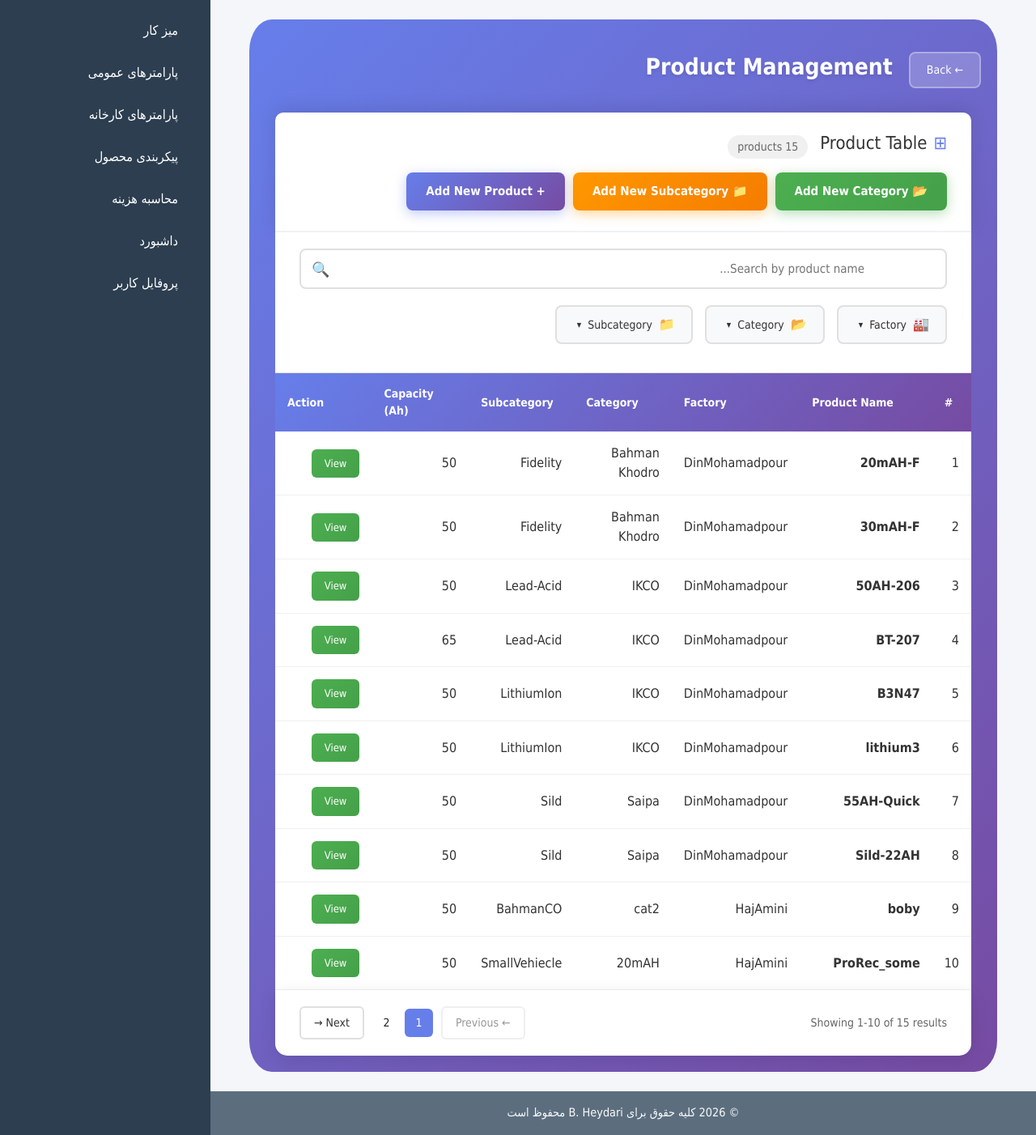
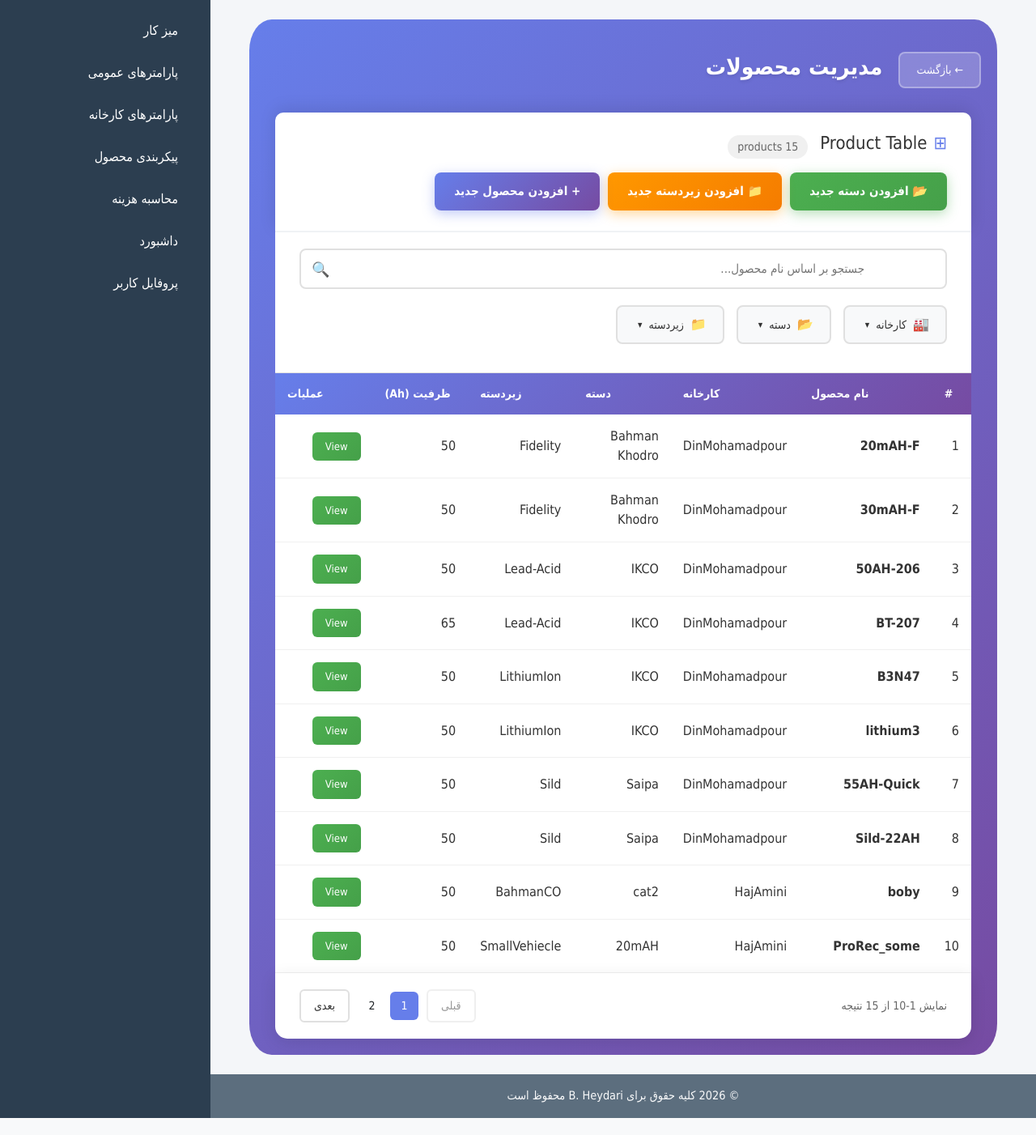
Before and after one commit to BabakHeidari/Engcost_determination_app, a Flask app: page /product/production_selection in a window 1280 px wide. Shown: the part 48-1450 px from the top of the page at 81% size. After the commit the page ends 1429 px from the top, so only its background shows below. Run offline with Flask 3, Linux system fonts and the light colour scheme; the visitor is signed in with stand-in values (Sample User, id 1).

Commit message:
Localize remaining UI copy to Persian

```diff
--- a/templates/product/production_selection.html
+++ b/templates/product/production_selection.html
@@ -5,9 +5,9 @@
     <!-- Header Section -->
     <div class="header-section">
         <button class="btn-back" onclick="history.back()">
-            <span class="back-icon">←</span> Back
+            <span class="back-icon">←</span> بازگشت
         </button>
-        <h1 class="page-title">Product Management</h1>
+        <h1 class="page-title">مدیریت محصولات</h1>
     </div>
 
     <div class="container">
@@ -21,13 +21,13 @@
             </div>
             <div class="header-right" style="display: flex; gap: 10px;">
                 <button class="btn-add-category" onclick="openAddCategoryModal()">
-                    <span class="btn-icon">📂</span> Add New Category
+                    <span class="btn-icon">📂</span> افزودن دسته جدید
                 </button>
                 <button class="btn-add-subcategory" onclick="openAddSubcategoryModal()">
-                    <span class="btn-icon">📁</span> Add New Subcategory
+                    <span class="btn-icon">📁</span> افزودن زیردسته جدید
                 </button>
                 <button class="btn-add-product" onclick="openAddProductModal()">
-                    <span class="btn-icon">+</span> Add New Product
+                    <span class="btn-icon">+</span> افزودن محصول جدید
                 </button>
             </div>
         </div>
@@ -36,7 +36,7 @@
         <div class="filters-panel">
             <div class="search-box">
                 <span class="search-icon">🔍</span>
-                <input id="searchInput" type="text" placeholder="Search by product name..." />
+                <input id="searchInput" type="text" placeholder="جستجو بر اساس نام محصول..." />
                 <button class="btn-clear-search" id="clearSearch" style="display:none;">✕</button>
             </div>
 
@@ -44,7 +44,7 @@
                 <!-- Factory -->
                 <div class="dropdown">
                     <button class="dropbtn">
-                        <span class="filter-icon">🏭</span> Factory <span class="arrow">▾</span>
+                        <span class="filter-icon">🏭</span> کارخانه <span class="arrow">▾</span>
                         <span class="filter-count" id="factoryCount"></span>
                     </button>
                     <div class="dropdown-content" id="factoryDropdown"></div>
@@ -53,7 +53,7 @@
                 <!-- Category -->
                 <div class="dropdown">
                     <button class="dropbtn">
-                        <span class="filter-icon">📂</span> Category <span class="arrow">▾</span>
+                        <span class="filter-icon">📂</span> دسته <span class="arrow">▾</span>
                         <span class="filter-count" id="categoryCount"></span>
                     </button>
                     <div class="dropdown-content" id="categoryDropdown"></div>
@@ -62,7 +62,7 @@
                 <!-- Subcategory -->
                 <div class="dropdown">
                     <button class="dropbtn">
-                        <span class="filter-icon">📁</span> Subcategory <span class="arrow">▾</span>
+                        <span class="filter-icon">📁</span> زیردسته <span class="arrow">▾</span>
                         <span class="filter-count" id="subcategoryCount"></span>
                     </button>
                     <div class="dropdown-content" id="subcategoryDropdown"></div>
@@ -79,32 +79,32 @@
                 <thead>
                     <tr>
                         <th width="5%">#</th>
-                        <th width="20%">Product Name</th>
-                        <th width="15%">Factory</th>
-                        <th width="15%">Category</th>
-                        <th width="15%">Subcategory</th>
-                        <th width="15%">Capacity (Ah)</th>
-                        <th width="15%">Action</th>
+                        <th width="20%">نام محصول</th>
+                        <th width="15%">کارخانه</th>
+                        <th width="15%">دسته</th>
+                        <th width="15%">زیردسته</th>
+                        <th width="15%">ظرفیت (Ah)</th>
+                        <th width="15%">عملیات</th>
                     </tr>
                 </thead>
                 <tbody></tbody>
             </table>
             <div class="empty-state" id="emptyState" style="display:none;">
                 <div class="empty-icon">📦</div>
-                <h3>No products found</h3>
-                <p>Try adjusting your search or filter criteria</p>
+                <h3>محصولی یافت نشد</h3>
+                <p>معیارهای جستجو یا فیلتر را تغییر دهید</p>
             </div>
         </div>
 
         <!-- Pagination -->
         <div class="pagination-wrapper">
             <div class="pagination-info">
-                Showing <span id="showingStart">0</span>-<span id="showingEnd">0</span> of <span id="totalResults">0</span> results
+                نمایش <span id="showingStart">0</span>-<span id="showingEnd">0</span> از <span id="totalResults">0</span> نتیجه
             </div>
             <div class="pagination">
-                <button id="prevPage" class="btn-page">← Previous</button>
+                <button id="prevPage" class="btn-page">قبلی</button>
                 <div class="page-numbers" id="pageNumbers"></div>
-                <button id="nextPage" class="btn-page">Next →</button>
+                <button id="nextPage" class="btn-page">بعدی</button>
             </div>
         </div>
     </div>
@@ -114,38 +114,38 @@
 <div class="modal-overlay" id="addProductModal">
     <div class="modal-dialog">
         <div class="modal-header">
-            <h3>Add New Product</h3>
+            <h3>افزودن محصول جدید</h3>
             <button class="btn-close-modal" onclick="closeAddProductModal()">✕</button>
         </div>
         <div class="modal-body">
             <form id="addProductForm">
                 <div class="form-group">
-                    <label for="newProductName">Product Name *</label>
-                    <input type="text" id="newProductName" required placeholder="Enter product name" autofocus>
+                    <label for="newProductName">نام محصول *</label>
+                    <input type="text" id="newProductName" required placeholder="نام محصول را وارد کنید" autofocus>
                 </div>
                 <div class="form-group">
-                    <label for="newFactory">Factory *</label>
+                    <label for="newFactory">کارخانه *</label>
                     <select id="newFactory" required></select>
                 </div>
                 <div class="form-group">
-                    <label for="newCategory">Category *</label>
+                    <label for="newCategory">دسته *</label>
                     <select id="newCategory" required disabled>
-                        <option value="">Select Factory First</option>
+                        <option value="">ابتدا کارخانه را انتخاب کنید</option>
                     </select>
                 </div>
                 <div class="form-group">
-                    <label for="newSubcategory">Subcategory *</label>
+                    <label for="newSubcategory">زیردسته *</label>
                     <select id="newSubcategory" required disabled>
-                        <option value="">Select Category First</option>
+                        <option value="">ابتدا دسته را انتخاب کنید</option>
                     </select>
                 </div>
                 <div class="form-group">
-                    <label for="newCapacity">Capacity *</label>
-                    <input type="number" id="newCapacity" required min="1" max="1000" value="50" placeholder="Enter capacity">
+                    <label for="newCapacity">ظرفیت *</label>
+                    <input type="number" id="newCapacity" required min="1" max="1000" value="50" placeholder="ظرفیت را وارد کنید">
                 </div>
                 <div class="form-actions">
-                    <button type="button" class="btn-cancel" onclick="closeAddProductModal()">Cancel</button>
-                    <button type="submit" class="btn-save">Save Product</button>
+                    <button type="button" class="btn-cancel" onclick="closeAddProductModal()">انصراف</button>
+                    <button type="submit" class="btn-save">ذخیره محصول</button>
                 </div>
             </form>
         </div>
@@ -156,24 +156,24 @@
 <div class="modal-overlay" id="addCategoryModal">
     <div class="modal-dialog">
         <div class="modal-header">
-            <h3>Add New Category</h3>
+            <h3>افزودن دسته جدید</h3>
             <button class="btn-close-modal" onclick="closeAddCategoryModal()">✕</button>
         </div>
         <div class="modal-body">
             <form id="addCategoryForm">
                 <div class="form-group">
-                    <label for="newCategoryFactory">Factory *</label>
+                    <label for="newCategoryFactory">کارخانه *</label>
                     <select id="newCategoryFactory" required>
-                        <option value="">Select Factory</option>
+                        <option value="">انتخاب کارخانه</option>
                     </select>
                 </div>
                 <div class="form-group">
-                    <label for="newCategoryName">Category Name *</label>
-                    <input type="text" id="newCategoryName" required placeholder="Enter category name">
+                    <label for="newCategoryName">نام دسته *</label>
+                    <input type="text" id="newCategoryName" required placeholder="نام دسته را وارد کنید">
                 </div>
                 <div class="form-actions">
-                    <button type="button" class="btn-cancel" onclick="closeAddCategoryModal()">Cancel</button>
-                    <button type="submit" class="btn-save">Save Category</button>
+                    <button type="button" class="btn-cancel" onclick="closeAddCategoryModal()">انصراف</button>
+                    <button type="submit" class="btn-save">ذخیره دسته</button>
                 </div>
             </form>
         </div>
@@ -184,30 +184,30 @@
 <div class="modal-overlay" id="addSubcategoryModal">
     <div class="modal-dialog">
         <div class="modal-header">
-            <h3>Add New Subcategory</h3>
+            <h3>افزودن زیردسته جدید</h3>
             <button class="btn-close-modal" onclick="closeAddSubcategoryModal()">✕</button>
         </div>
         <div class="modal-body">
             <form id="addSubcategoryForm">
                 <div class="form-group">
-                    <label for="newSubcategoryFactory">Factory *</label>
+                    <label for="newSubcategoryFactory">کارخانه *</label>
                     <select id="newSubcategoryFactory" required>
-                        <option value="">Select Factory</option>
+                        <option value="">انتخاب کارخانه</option>
                     </select>
                 </div>
                 <div class="form-group">
-                    <label for="newSubcategoryCategory">Category *</label>
+                    <label for="newSubcategoryCategory">دسته *</label>
                     <select id="newSubcategoryCategory" required>
-                        <option value="">Select Category</option>
+                        <option value="">انتخاب دسته</option>
                     </select>
                 </div>
                 <div class="form-group">
-                    <label for="newSubcategoryName">Subcategory Name *</label>
-                    <input type="text" id="newSubcategoryName" required placeholder="Enter subcategory name">
+                    <label for="newSubcategoryName">نام زیردسته *</label>
+                    <input type="text" id="newSubcategoryName" required placeholder="نام زیردسته را وارد کنید">
                 </div>
                 <div class="form-actions">
-                    <button type="button" class="btn-cancel" onclick="closeAddSubcategoryModal()">Cancel</button>
-                    <button type="submit" class="btn-save">Save Subcategory</button>
+                    <button type="button" class="btn-cancel" onclick="closeAddSubcategoryModal()">انصراف</button>
+                    <button type="submit" class="btn-save">ذخیره زیردسته</button>
                 </div>
             </form>
         </div>
@@ -325,9 +325,9 @@
             const subcategorySelect = document.getElementById("newSubcategory");
 
             if (!factory) {
-                categorySelect.innerHTML = '<option value="">Select Factory First</option>';
+                categorySelect.innerHTML = '<option value="">ابتدا کارخانه را انتخاب کنید</option>';
                 categorySelect.disabled = true;
-                subcategorySelect.innerHTML = '<option value="">Select Category First</option>';
+                subcategorySelect.innerHTML = '<option value="">ابتدا دسته را انتخاب کنید</option>';
                 subcategorySelect.disabled = true;
                 return;
             }
@@ -337,7 +337,7 @@
             if (factoryData && Object.keys(factoryData).length > 0) {
                 const matchingCategories = Object.keys(factoryData).sort();
 
-                categorySelect.innerHTML = '<option value="">Select Category</option>';
+                categorySelect.innerHTML = '<option value="">انتخاب دسته</option>';
                 matchingCategories.forEach(cat => {
                     const el = document.createElement("option");
                     el.value = cat;
@@ -347,12 +347,12 @@
                 categorySelect.disabled = false;
 
                 // Reset subcategory dropdown
-                subcategorySelect.innerHTML = '<option value="">Select Category First</option>';
+                subcategorySelect.innerHTML = '<option value="">ابتدا دسته را انتخاب کنید</option>';
                 subcategorySelect.disabled = true;
             } else {
-                categorySelect.innerHTML = '<option value="">No categories available</option>';
+                categorySelect.innerHTML = '<option value="">دسته‌ای موجود نیست</option>';
                 categorySelect.disabled = true;
-                subcategorySelect.innerHTML = '<option value="">Select Category First</option>';
+                subcategorySelect.innerHTML = '<option value="">ابتدا دسته را انتخاب کنید</option>';
                 subcategorySelect.disabled = true;
                 showPersistentNotification(`Please first define a category for factory "${factory}"`, "error");
             }
@@ -368,7 +368,7 @@
             const subcategorySelect = document.getElementById("newSubcategory");
 
             if (!category || !factory) {
-                subcategorySelect.innerHTML = '<option value="">Select Category First</option>';
+                subcategorySelect.innerHTML = '<option value="">ابتدا دسته را انتخاب کنید</option>';
                 subcategorySelect.disabled = true;
                 return;
             }
@@ -379,7 +379,7 @@
                 const matchingSubcategories = factoryData[category];
 
                 if (matchingSubcategories && matchingSubcategories.length > 0) {
-                    subcategorySelect.innerHTML = '<option value="">Select Subcategory</option>';
+                    subcategorySelect.innerHTML = '<option value="">انتخاب زیردسته</option>';
                     matchingSubcategories.sort().forEach(subcat => {
                         const el = document.createElement("option");
                         el.value = subcat;
@@ -388,12 +388,12 @@
                     });
                     subcategorySelect.disabled = false;
                 } else {
-                    subcategorySelect.innerHTML = '<option value="">No subcategories available</option>';
+                    subcategorySelect.innerHTML = '<option value="">زیردسته‌ای موجود نیست</option>';
                     subcategorySelect.disabled = true;
                     showPersistentNotification(`Please first define a subcategory for category "${category}" in factory "${factory}"`, "error");
                 }
             } else {
-                subcategorySelect.innerHTML = '<option value="">No subcategories available</option>';
+                subcategorySelect.innerHTML = '<option value="">زیردسته‌ای موجود نیست</option>';
                 subcategorySelect.disabled = true;
                 showPersistentNotification(`Please first define a subcategory for category "${category}" in factory "${factory}"`, "error");
             }
@@ -408,7 +408,7 @@
             const categorySelect = document.getElementById("newSubcategoryCategory");
 
             if (!factory) {
-                categorySelect.innerHTML = '<option value="">Select Category</option>';
+                categorySelect.innerHTML = '<option value="">انتخاب دسته</option>';
                 categorySelect.disabled = false;
                 return;
             }
@@ -418,7 +418,7 @@
             if (factoryData && Object.keys(factoryData).length > 0) {
                 const matchingCategories = Object.keys(factoryData).sort();
 
-                categorySelect.innerHTML = '<option value="">Select Category</option>';
+                categorySelect.innerHTML = '<option value="">انتخاب دسته</option>';
                 matchingCategories.forEach(cat => {
                     const el = document.createElement("option");
                     el.value = cat;
@@ -427,7 +427,7 @@
                 });
                 categorySelect.disabled = false;
             } else {
-                categorySelect.innerHTML = '<option value="">No categories available</option>';
+                categorySelect.innerHTML = '<option value="">دسته‌ای موجود نیست</option>';
                 categorySelect.disabled = true;
                 showPersistentNotification(`Please first define a category for factory "${factory}"`, "error");
             }
@@ -444,9 +444,9 @@
     modal.classList.add("active");
     // Reset the form and dropdowns
     document.getElementById("addProductForm").reset();
-    document.getElementById("newCategory").innerHTML = '<option value="">Select Factory First</option>';
+    document.getElementById("newCategory").innerHTML = '<option value="">ابتدا کارخانه را انتخاب کنید</option>';
     document.getElementById("newCategory").disabled = true;
-    document.getElementById("newSubcategory").innerHTML = '<option value="">Select Category First</option>';
+    document.getElementById("newSubcategory").innerHTML = '<option value="">ابتدا دسته را انتخاب کنید</option>';
     document.getElementById("newSubcategory").disabled = true;
     document.getElementById("newCapacity").value = '50';
     setTimeout(() => {
@@ -612,7 +612,7 @@
     const modal = document.getElementById("addSubcategoryModal");
     modal.classList.add("active");
     // Reset the category dropdown
-    document.getElementById("newSubcategoryCategory").innerHTML = '<option value="">Select Category</option>';
+    document.getElementById("newSubcategoryCategory").innerHTML = '<option value="">انتخاب دسته</option>';
     document.getElementById("newSubcategoryCategory").disabled = false;
     setTimeout(() => {
         document.getElementById("newSubcategoryName").focus();
```
Also changed, not shown: templates/auth/login.html (+7 -7 lines), templates/cost/calculation.html (+60 -60 lines), templates/dashboard/dashboard.html (+46 -46 lines), templates/desk/workdesk.html (+29 -29 lines), templates/desk/workdest_old.html (+8 -8 lines), templates/factory_parameters/factories.html (+9 -9 lines), templates/factory_parameters/factory_details.html (+20 -20 lines), templates/factory_parameters/factory_subfield.html (+22 -22 lines), templates/general_parameters/general_parameters.html (+19 -19 lines), templates/product/product_page.html (+15 -15 lines).
